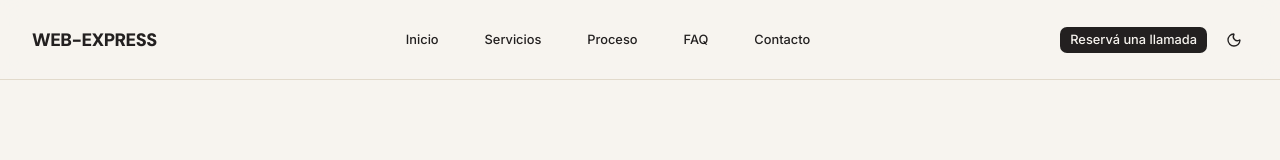
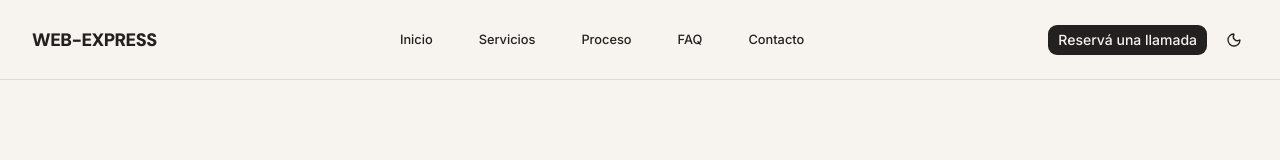
Before and after one commit to moix197/web-express, a Next.js app: page / in a window 1280 px wide. Shown: the top 160 px of the page. Built offline with nearby package versions, Linux system fonts and the light colour scheme.

Commit message:
fix(navbar): use resolvedTheme in ThemeToggle; CTA default size

```diff
--- a/src/components/layout/Navbar.tsx
+++ b/src/components/layout/Navbar.tsx
@@ -38,7 +38,7 @@ export function Navbar() {
 
         {/* Desktop actions */}
         <div className="hidden md:flex items-center gap-3">
-          <Button asChild variant="default" size="sm">
+          <Button asChild variant="default" size="default">
             <a href={ctaHref} target="_blank" rel="noopener noreferrer">
               Reservá una llamada
             </a>
--- a/src/components/ui/ThemeToggle.tsx
+++ b/src/components/ui/ThemeToggle.tsx
@@ -7,7 +7,7 @@ import { Button } from "@/components/ui/button"
 
 export function ThemeToggle() {
   const [mounted, setMounted] = useState(false)
-  const { theme, setTheme } = useTheme()
+  const { resolvedTheme, setTheme } = useTheme()
 
   useEffect(() => {
     setMounted(true)
@@ -20,9 +20,9 @@ export function ThemeToggle() {
       variant="ghost"
       size="icon-sm"
       aria-label="Cambiar tema"
-      onClick={() => setTheme(theme === "dark" ? "light" : "dark")}
+      onClick={() => setTheme(resolvedTheme === "dark" ? "light" : "dark")}
     >
-      {theme === "dark" ? (
+      {resolvedTheme === "dark" ? (
         <Sun className="size-4 text-foreground" />
       ) : (
         <Moon className="size-4 text-foreground" />
```
